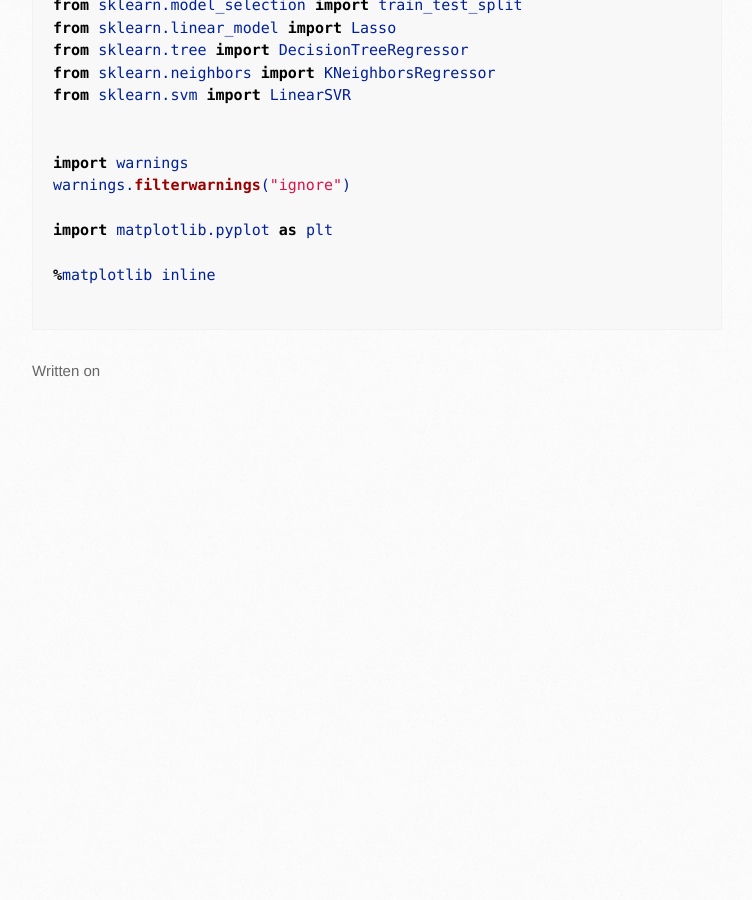
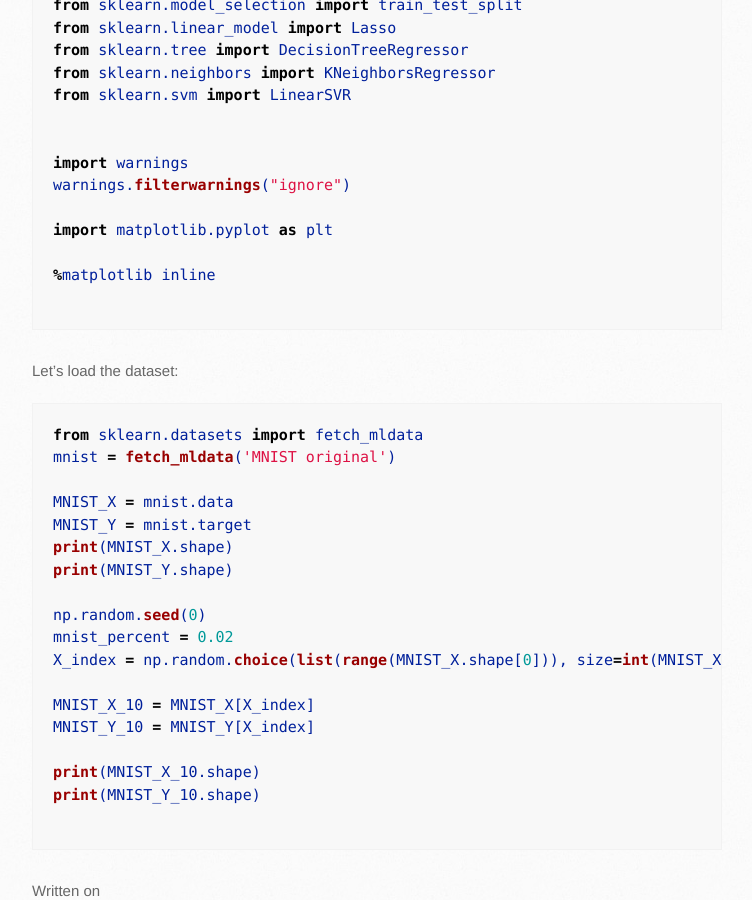
Before and after one commit to bshabashFD/bshabashFD.github.io_old2, a Jekyll site: the page built from stage4.md, in a window 1280 px wide and 900 px high, scrolled down 1357 px. Shown: the whole window, without its empty margins (138-890 px from the left). Built offline with Jekyll 4.4.1, drawn with Linux system fonts in a browser that asks for light colours; formulas are drawn with MathJax 3; a script that is not in the unit is left out; before the commit the page ends 1762 px from its top, so only the background shows below that.

Commit message:
Update stage4.md
added the data load

````diff
--- a/stage4.md
+++ b/stage4.md
@@ -53,3 +53,26 @@ import matplotlib.pyplot as plt
 %matplotlib inline
 
 ```
+
+Let's load the dataset:
+
+```python
+from sklearn.datasets import fetch_mldata
+mnist = fetch_mldata('MNIST original')
+
+MNIST_X = mnist.data
+MNIST_Y = mnist.target
+print(MNIST_X.shape)
+print(MNIST_Y.shape)
+
+np.random.seed(0)
+mnist_percent = 0.02
+X_index = np.random.choice(list(range(MNIST_X.shape[0])), size=int(MNIST_X.shape[0]*mnist_percent))
+
+MNIST_X_10 = MNIST_X[X_index]
+MNIST_Y_10 = MNIST_Y[X_index]
+
+print(MNIST_X_10.shape)
+print(MNIST_Y_10.shape)
+
+```
````
